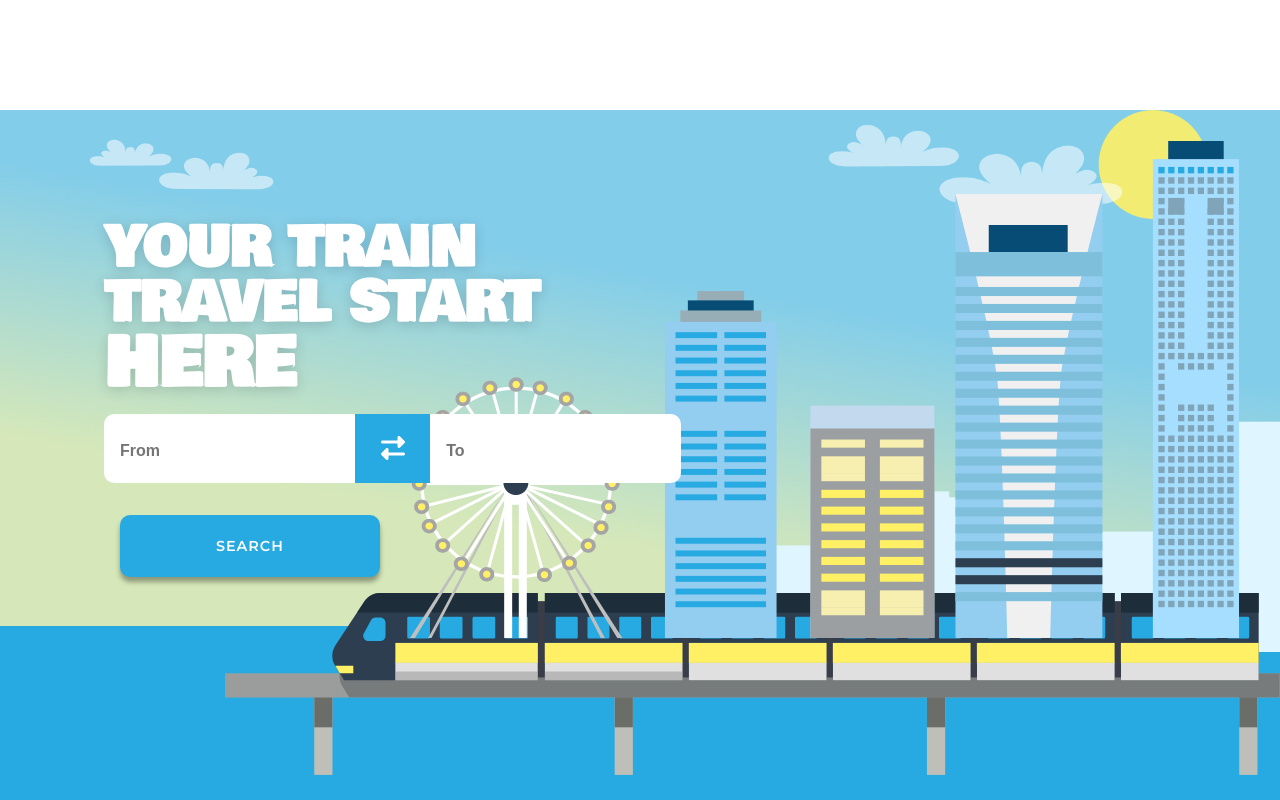
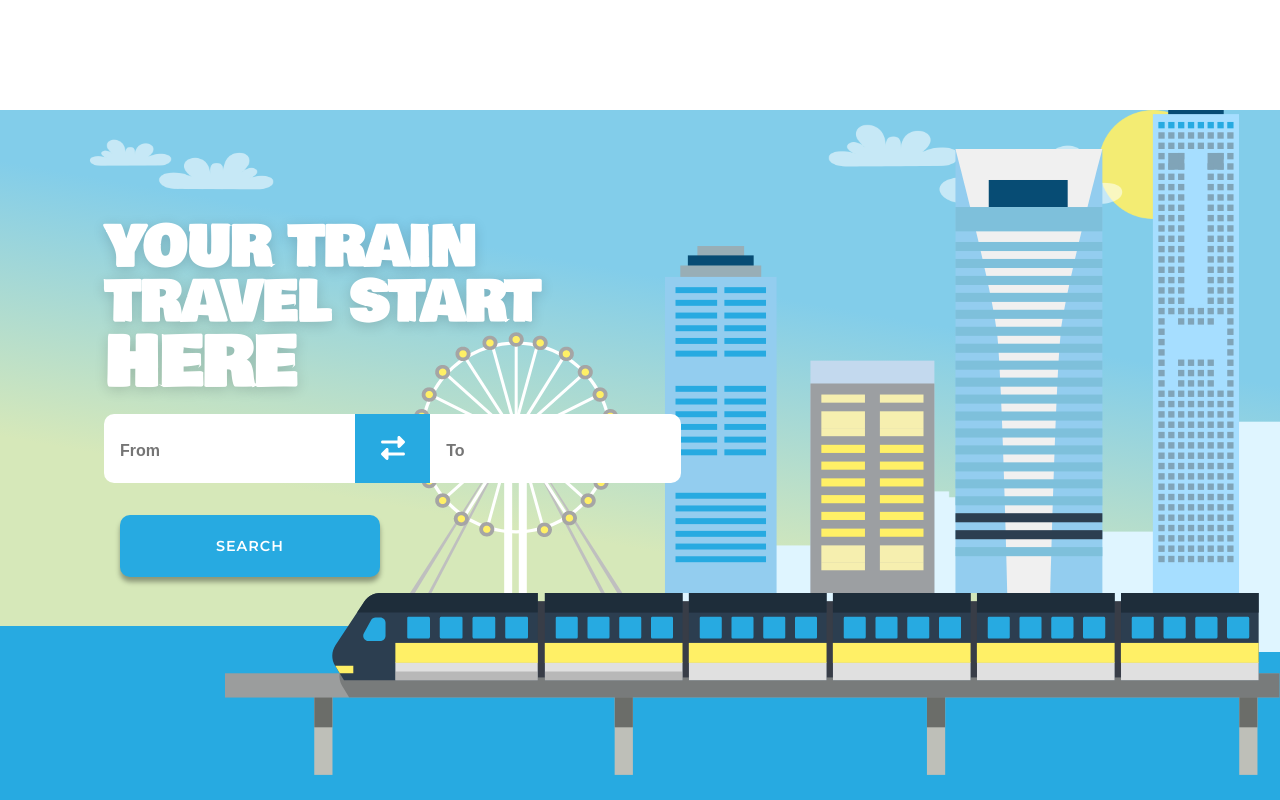
Before and after one commit to MuhammadYousufHere/train, a React (Create React App) app: page / in a window 1280 px wide. Shown: the top 800 px of the page. Built offline with nearby package versions, Linux system fonts and the light colour scheme.

Commit message:
header illus resolved

```diff
--- a/src/pages/Landing/Header.scss
+++ b/src/pages/Landing/Header.scss
@@ -69,7 +69,7 @@ $padding-sm: 1rem 2rem;
       position: absolute;
       right: 0%;
       overflow: hidden;
-
+      bottom: -21px;
       .decorators {
         figure {
           img {
```
